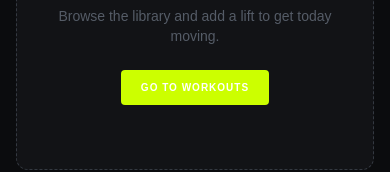
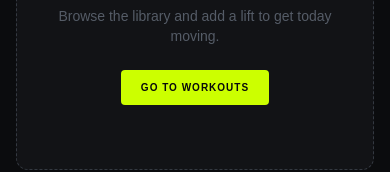
Before and after one commit to afiaafia/b14-a6-fit-log, a Next.js app: page /my-plan in a window 390 px wide. Shown: the part 537-709 px from the top of the page. Built offline with nearby package versions, Linux system fonts and the light colour scheme.

Commit message:
fix: refine responsive hero and plan button

```diff
--- a/src/app/my-plan/page.tsx
+++ b/src/app/my-plan/page.tsx
@@ -205,7 +205,7 @@ export default function MyPlanPage() {
 
               <Link
                 href="/"
-                className="mt-6 inline-flex rounded-sm bg-[#CCFF00] px-5 py-2.5 text-[10px] font-extrabold uppercase tracking-widest text-black transition hover:bg-[#B8E600]"
+                className="mt-6 inline-flex rounded-sm bg-[#CCFF00] px-5 py-2.5 text-[10px] font-extrabold uppercase tracking-widest text-[#08090B]! transition hover:bg-[#B8E600]"
               >
                 Go to workouts
               </Link>
```
